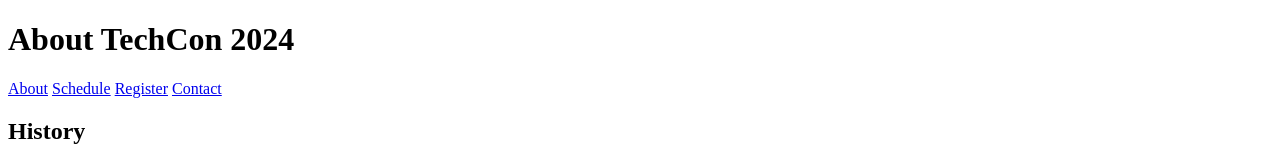
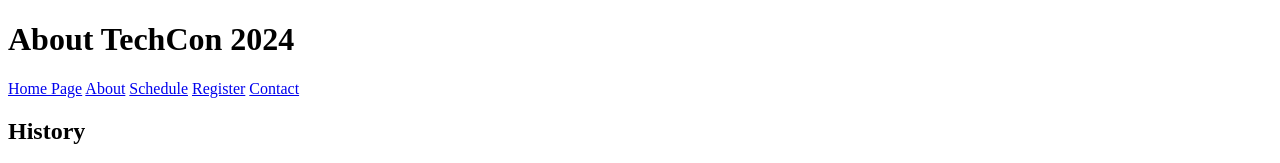
Before and after one commit to suhe1l/TechCon_HTML, a plain HTML site: page techcon_website/about.html in a window 1280 px wide. Shown: the top 163 px of the page. Drawn offline with Linux system fonts and the light colour scheme.

Commit message:
Added Home page to the navigation bar

```diff
--- a/techcon_website/about.html
+++ b/techcon_website/about.html
@@ -9,6 +9,7 @@
     <header>
       <h1>About TechCon 2024</h1>
       <nav>
+        <a href="index.html">Home Page</a>
         <a href="about.html">About</a>
         <a href="schedule.html">Schedule</a>
         <a href="register.html">Register</a>
```
Also changed, not shown: techcon_website/contact.html (+1 -0 lines), techcon_website/index.html (+1 -0 lines), techcon_website/register.html (+1 -0 lines), techcon_website/schedule.html (+1 -0 lines).
